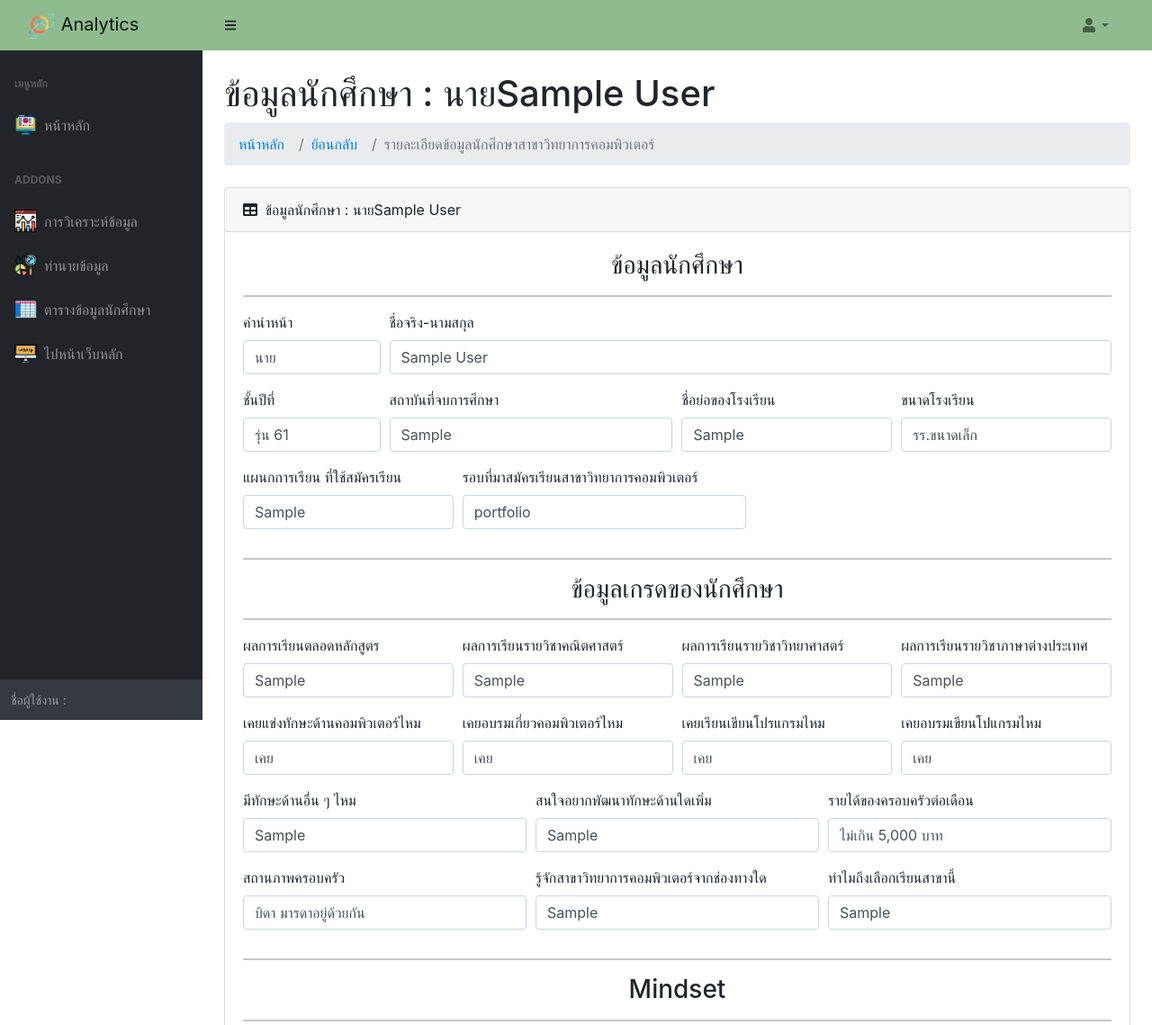
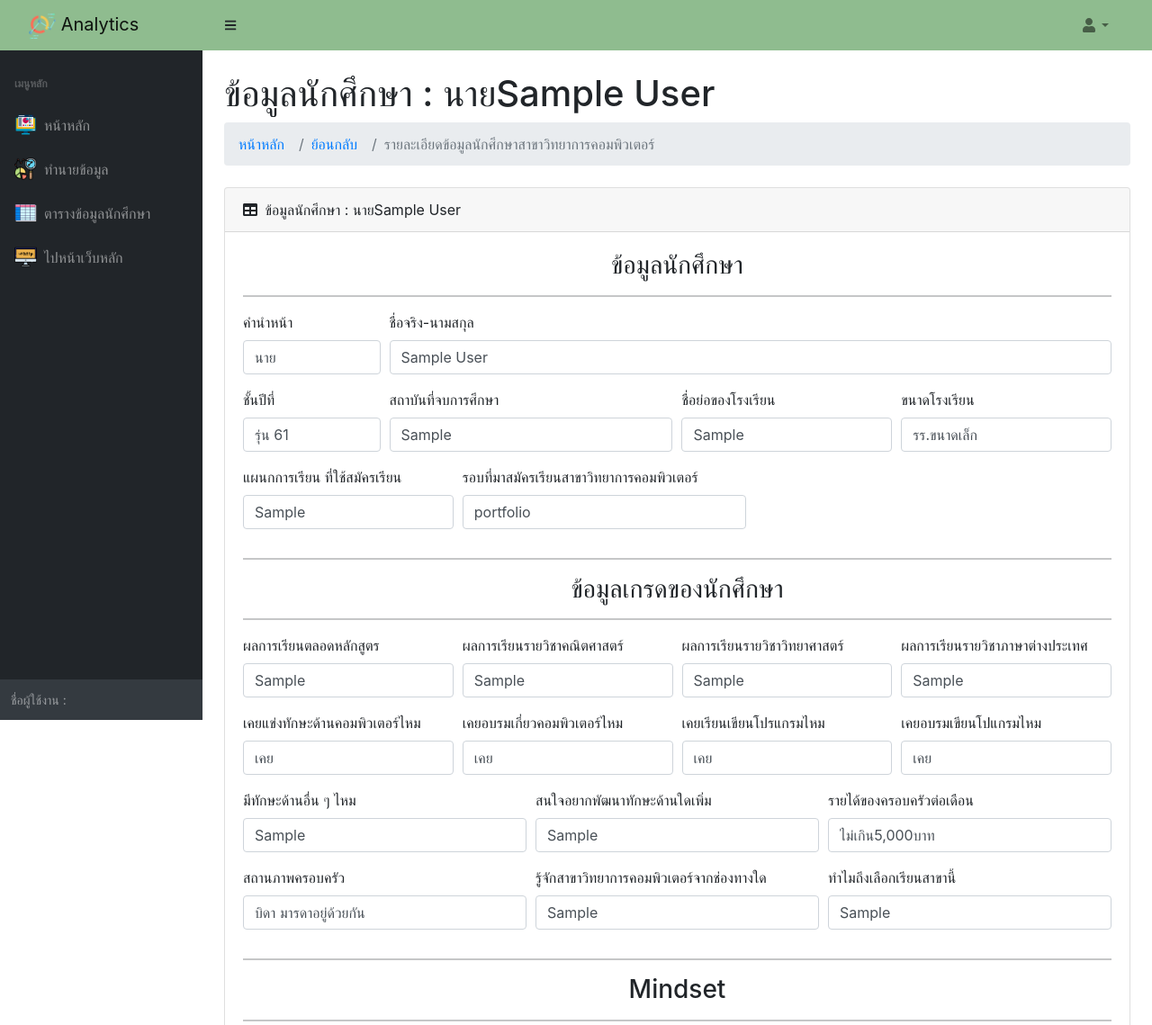
Before and after one commit to NHAphisit42/computerscience, a Django app: page /backend/dashboard/studentdetail/1 in a window 1280 px wide. Shown: the top 1139 px of the page at 90% size. Run offline with Django 4.2, Linux system fonts and the light colour scheme; a user stored in the database is signed in; tables that the repository leaves empty hold one stand-in row (values such as "Sample post"); parts of the project's set-up code (start-up, migrations or seed data) failed here and were passed over; some libraries are stand-ins or nearby versions.

Commit message:
all_commit_final

```diff
--- a/final/analytics/templates/base_backend.html
+++ b/final/analytics/templates/base_backend.html
@@ -64,11 +64,6 @@
                             <a class="nav-link" href="{% url 'home_backend' %}">
                                 <div class="sb-nav-link-icon"><img src="{% static 'img/dashboard.png' %}" width="25px" alt=""></div>
                                 หน้าหลัก
-                            </a>
-                            <div class="sb-sidenav-menu-heading">Addons</div>
-                            <a class="nav-link" href="{% url 'chart_backend' %}">
-                                <div class="sb-nav-link-icon"><img src="{% static 'img/analytics2.png' %}" width="25px" alt=""></div>
-                                การวิเคราะห์ข้อมูล
                             </a>
                             <a class="nav-link" href="{% url 'predictive' %}">
                                 <div class="sb-nav-link-icon"><img src="{% static 'img/predictive-chart.png' %}" width="25px" alt=""></div>
--- a/final/analytics/templates/predictive.html
+++ b/final/analytics/templates/predictive.html
@@ -55,9 +55,9 @@
                 <form action="{% url 'student_list' %}" method="post">
                     {% csrf_token %}
                     <input type="hidden" name="setdata[]" />
-                    <div class="form-group col-md-2">
-                        <label for="class_student">ค้นหาข้อมูล</label>
-                        <input type="text" name="class_student" id="class_student" class="form-control">
+                    <div class="form-group col-md-5">
+                        <label for="class_student">ค้นหาข้อมูล พิมพ์รุ่นเว้นวรรคตามด้วยรหัสรุ่น เช่น รุ่น 61 / รุ่น 62</label>
+                        <input type="text" name="class_student" id="class_student" class="form-control" placeholder="เช่น รุ่น 61">
                     </div>
                     <button type="submit" class="btn btn-primary btn-sm">ค้นหา</button>
                 </form>
--- a/final/analytics/templates/result.html
+++ b/final/analytics/templates/result.html
@@ -3,7 +3,7 @@
 {% block body %}
 <main>
     <div class="container-fluid px-4">
-        <h1 class="mt-4">ผลการทำนาย</h1>
+        <h4 class="mt-4">ผลการทำนาย</h4>
         <div class="card-body">
             <table class="table">
                 <thead>
--- a/final/analytics/templates/studentdetail.html
+++ b/final/analytics/templates/studentdetail.html
@@ -72,9 +72,9 @@
                             <select id="school_size" name="school_size" class="form-control">
                                 <option selected>{{std.school_size}}</option>
                                 <option>เลือก...</option>
-                                <option value="โรงเรียนขนาดเล็ก">โรงเรียนขนาดเล็ก</option>
-                                <option value="โรงเรียนขนาดกลาง">โรงเรียนขนาดกลาง</option>
-                                <option value="โรงเรียนขนาดใหญ่">โรงเรียนขนาดใหญ่</option>
+                                <option value="รร.ขนาดเล็ก">รร.ขนาดเล็ก</option>
+                                <option value="รร.ขนาดกลาง">รร.ขนาดกลาง</option>
+                                <option value="รร.ขนาดใหญ่">รร.ขนาดใหญ่</option>
                             </select>
                         </div>
                     </div>
@@ -177,11 +177,11 @@
                             <select id="family_income_per_month" class="form-control" name="family_income_per_month">
                                 <option selected>{{std.family_income_per_month}}</option>
                                 <option>เลือก...</option>
-                                <option value="ไม่เกิน 5,000 บาท">ไม่เกิน 5,000 บาท</option>
-                                <option value="5,001 ถึง 10,000 บาท">5,001 ถึง 10,000 บาท</option>
-                                <option value="10,001 ถึง 15,000 บาท">10,001 ถึง 15,000 บาท</option>
-                                <option value="15,001 ถึง 20,000 บาท">15,001 ถึง 20,000 บาท</option>
-                                <option value="25,001 บาทขึ้นไป">25,001 บาทขึ้นไป</option>
+                                <option value="ไม่เกิน5,000บาท">ไม่เกิน5,000บาท</option>
+                                <option value="5,001ถึง10,000บาท">5,001ถึง10,000บาท</option>
+                                <option value="10,001ถึง15,000บาท">10,001ถึง15,000บาท</option>
+                                <option value="15,001ถึง20,000บาท">15,001ถึง20,000บาท</option>
+                                <option value="25,001บาทขึ้นไป">25,001บาทขึ้นไป</option>
                             </select>
                         </div>
                     </div>
--- a/final/analytics/urls.py
+++ b/final/analytics/urls.py
@@ -6,7 +6,6 @@ urlpatterns = [
     path('table_student', views.table_backend, name='table_backend'),
     path('studentdetail/<int:id>', views.studentdetail, name='studentdetail'),
     path('remove/<int:id>', views.remove, name='remove'),
-    path('chart_backend', views.chart_backend, name='chart_backend'),
     path('login', views.login_backend, name='login_backend'),
     path('register', views.register_backend, name='register_backend'),
     path('adduser_backend', views.adduser_backend, name='adduser_backend'),
--- a/final/analytics/views.py
+++ b/final/analytics/views.py
@@ -100,10 +100,6 @@ def studentdetail(request, id):
         else:
             sum = "Stong Fixed Mindset"
         return render(request, 'studentdetail.html', {'std': std, 'sum': sum})
-
-
-def chart_backend(request):
-    return render(request, 'chart_backend.html')
 
 
 def login_backend(request):
--- a/final/student/models.py
+++ b/final/student/models.py
@@ -44,11 +44,11 @@ class student(models.Model):
     )
 
     family_income_per_month_CHOICE = (
-        ('ไม่เกิน 5,000 บาท', 'ไม่เกิน 5,000 บาท'),
-        ('5,001 – 10,000 บาท', '5,001 – 10,000 บาท'),
-        ('10,001 - 15,000 บาท', '10,001 - 15,000 บาท'),
-        ('15,001 - 20,000 บาท', '15,001 - 20,000 บาท'),
-        ('25,001 บาทขึ้นไป', '25,001 บาทขึ้นไป'),
+        ('ไม่เกิน5,000บาท', 'ไม่เกิน5,000บาท'),
+        ('5,001ถึง10,000บาท', '5,001ถึง10,000บาท'),
+        ('10,001ถึง15,000บาท', '10,001ถึง15,000บาท'),
+        ('15,001ถึง20,000 บาท', '15,001ถึง20,000 บาท'),
+        ('25,001บาทขึ้นไป', '25,001บาทขึ้นไป'),
     )
 
     family_status_CHOICE = (
@@ -235,15 +235,15 @@ class student(models.Model):
             return 0
 
     def family_income_per_month_no(self):
-        if '10,001 – 15,000 บาท' in self.family_income_per_month:
+        if '10,001ถึง15,000บาท' in self.family_income_per_month:
             return 0
-        elif '15,001 – 20,000 บาท' in self.family_income_per_month:
+        elif '15,001ถึง20,000บาท' in self.family_income_per_month:
             return 1
-        elif '25,001 บาทขึ้นไป' in self.family_income_per_month:
+        elif '25,001บาทขึ้นไป' in self.family_income_per_month:
             return 2
-        elif '5,001 – 10,000 บาท' in self.family_income_per_month:
+        elif '5,001ถึง10,000บาท' in self.family_income_per_month:
             return 3
-        elif 'ไม่เกิน 5,000 บาท' in self.family_income_per_month:
+        elif 'ไม่เกิน5,000บาท' in self.family_income_per_month:
             return 4
     class Meta:
         db_table='student'
--- a/final/student/templates/base_frontend.html
+++ b/final/student/templates/base_frontend.html
@@ -20,7 +20,6 @@
             {% include "sidenav.html" %}
             <div id="layoutSidenav_content">
                 {% block body %}{% endblock body %}
-                {% include "footer.html" %}
             </div>
         </div>
         <script src="https://cdn.jsdelivr.net/npm/bootstrap@5.1.0/dist/js/bootstrap.bundle.min.js" crossorigin="anonymous"></script>
--- a/final/student/templates/home.html
+++ b/final/student/templates/home.html
@@ -1,4 +1,5 @@
 {% extends 'base_frontend.html' %}
+{% load static %}
 {% block title %}หน้าหลัก{% endblock title %}
 {% block body %}
 <main>
@@ -6,8 +7,9 @@
         <h1 class="mt-4"></h1>
         <div class="card mb-4">
             <div class="jumbotron">
+                <img src="{% static 'images/bru.png' %}" class="rounded float-left" alt="..." width="10%">
                 <h1 class="display-4">สาขาวิทยาการคอมพิวเตอร์ <br> มหาวิทยาลัยราชภัฎบุรีรัมย์</h1>
-                <p class="lead">This is a simple hero unit, a simple jumbotron-style component for calling extra attention to featured content or information.</p>
+                <p class="lead">มุ่งผลิตบัณฑิตให้มีองค์ความรู้ด้านวิทยาการคอมพิวเตอร์ที่ทันสมัย สามารถคิดวิเคราะห์อย่างเป็นระบบ และประยุกต์ความรู้สู่การปฏิบัติโดยยึดมั่นในจรรยาบรรณทางวิชาชีพ สาขาวิทยาการคอมพิวเตอร์มีความสำคัญต่อการพัฒนาประเทศและสามารถสร้างองค์ความรู้ใหม่ให้กับประเทศเป็นจำนวนมาก เป็นศาสตร์ที่สามารถประยุกต์ในการขับเคลื่อนเชิงธุรกิจทั้งในระดับท้องถิ่นและในระดับนานาชาติ</p>
                 <hr class="my-4">
                 <h4>สามารถติดตามข่าวสารได้ที่เว็บไซต์สาขาวิทยาการคอมพิวเตอร์ มหาวิทยาลัยราชภัฎบุรีรัมย์</h4>
                 <a class="btn btn-primary btn-lg" href="https://cs.bru.ac.th/" role="button">เว็บไซต์</a>
--- a/final/student/templates/sidenav.html
+++ b/final/student/templates/sidenav.html
@@ -14,9 +14,5 @@
                 </a>
             </div>
         </div>
-        <div class="sb-sidenav-footer">
-            <div class="small">Logged in as:</div>
-            Start Bootstrap
-        </div>
     </nav>
 </div>
```
Also changed, not shown: final/student/templates/form.html (+5 -5 lines), final/student/migrations/0031_alter_student_family_income_per_month.py (added), final/student/migrations/0032_alter_student_family_income_per_month.py (added), final/student/static/images/bru.png (added).
